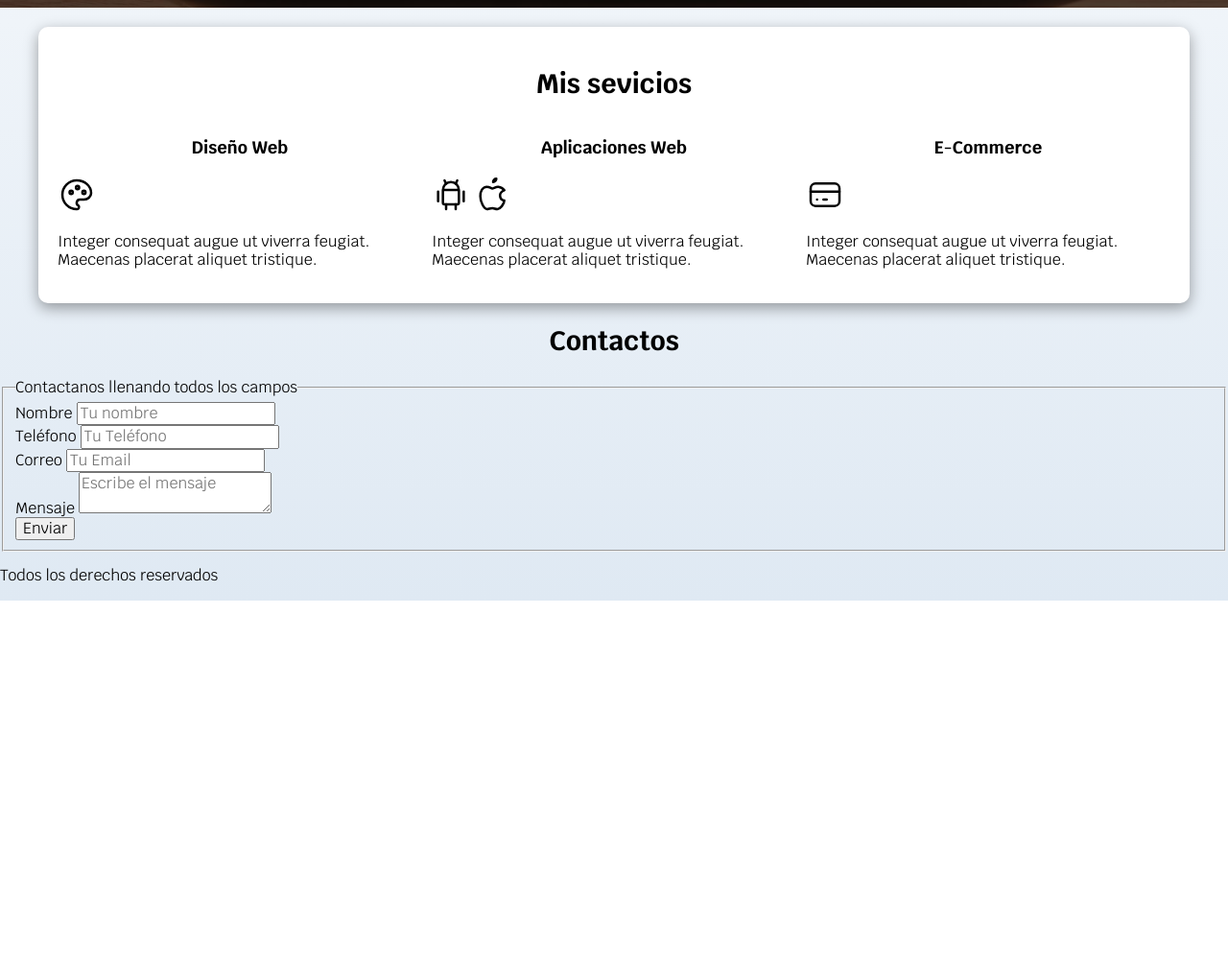
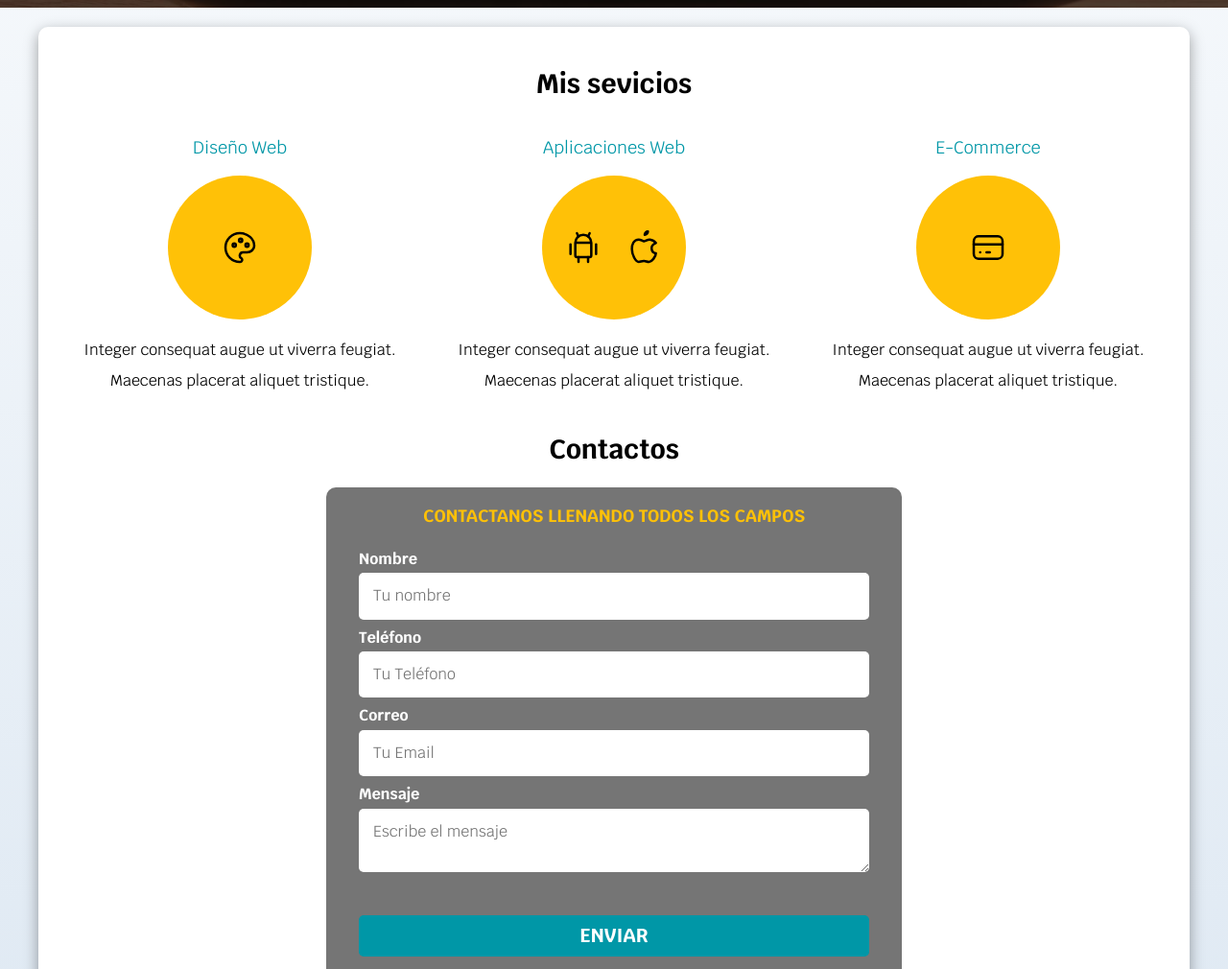
Before and after one commit to ovi1991/Freelancer-Web, a plain HTML site: page index.html in a window 1280 px wide. Shown: the part 580-1590 px from the top of the page at 96% size. Before the commit the page ends 1206 px from the top, so only its background shows below. Drawn offline with nearby package versions, Linux system fonts and the light colour scheme.

Commit message:
Actualizando

```diff
--- a/css/style.css
+++ b/css/style.css
@@ -57,6 +57,8 @@ h1,h2,h3 {
     border-radius: .5rem;
     width: 90%;
     text-align: center;
+    border: none;
+
 }
 @media (min-width: 768px) {
     .botton {
@@ -65,12 +67,35 @@ h1,h2,h3 {
 
 }
 
+.botton:hover {
+    cursor: pointer;
+}
+
 .sombra {
 box-shadow: 0px 5px 15px 0px rgba(0,0,0,0.37);
 background-color: var(--blanco);
 padding: 2rem;
 border-radius:1rem ;
 }
+
+/** Utilidades **/
+.w-sm-100 {
+    width: 100%;
+}
+@media (min-width:768px) {
+    .w-100 {
+        width: auto;
+    }
+}
+.alinear-derecha {
+    justify-content: flex-end;
+
+}
+.flex {
+    display: flex;
+}
+
+
 .nav-bg {
     background-color: var(--secundario);
 }
@@ -149,3 +174,76 @@ border-radius:1rem ;
     column-gap: 1rem;  /*Separacion de las columnnas*/
     }
 }
+
+
+.servicio  {
+    display: flex;
+    flex-direction: column;
+    align-items: center;
+}
+
+.servicio h3 {
+    color: var(--secundario);
+    font-weight: normal ;
+}
+
+.servicio p {
+    line-height: 2;
+    text-align: center;
+}
+
+.servicios .iconos {
+    height: 15rem;  /*altura */
+    width: 15rem;   /*ancho*/
+    background-color: var(--primario);
+    border-radius: 50%;
+    display: flex; /*lo ubica uno frente al otro*/
+    justify-content: space-evenly; /*Centrado*/
+    align-items: center; /*Centrado medio verticalmente*/
+}
+
+/* Contacto*/
+.formulario {
+    background-color: var(--gris);
+    width: min(60rem, 100%); /** Utilizar el valor mas pequeño**/
+    margin: 0 auto; /**Se utiliza siempre que tengamos un formulario, si su padre no es display flex**/
+    padding:2rem ;
+    border-radius: 1rem;
+
+}
+.formulario fieldset {
+    border:none;
+}
+
+.formulario legend {
+    text-align: center;
+    font-size: 1.8rem;
+    text-transform:  uppercase; /**poner texto todo en mayuscula**/
+    font-weight: 700;
+    margin-bottom: 2rem;
+    color: var(--primario);
+
+}
+
+.contenedor-campos {
+
+
+}
+
+.campo {
+    margin-bottom: 1rem;
+}
+
+.campo label {
+    color: var(--blanco);
+    font-weight: bold;
+    margin-bottom: .5rem;
+    display:block
+
+}
+.input-text {
+    width: 100%;
+    border: none;
+    padding: 1.5rem;
+    border-radius: .5rem;
+}
--- a/index.html
+++ b/index.html
@@ -55,6 +55,7 @@
 
     <section class="servicio">
         <h3>Diseño Web</h3>
+    <div class=" iconos">
         <svg xmlns="http://www.w3.org/2000/svg" class="icon icon-tabler icon-tabler-palette" width="40" height="40" viewBox="0 0 24 24" stroke-width="1.5" stroke="#000000" fill="none" stroke-linecap="round" stroke-linejoin="round">
             <path stroke="none" d="M0 0h24v24H0z" fill="none"/>
             <path d="M12 21a9 9 0 0 1 0 -18c4.97 0 9 3.582 9 8c0 1.06 -.474 2.078 -1.318 2.828c-.844 .75 -1.989 1.172 -3.182 1.172h-2.5a2 2 0 0 0 -1 3.75a1.3 1.3 0 0 1 -1 2.25" />
@@ -62,12 +63,14 @@
             <path d="M12.5 7.5m-1 0a1 1 0 1 0 2 0a1 1 0 1 0 -2 0" />
             <path d="M16.5 10.5m-1 0a1 1 0 1 0 2 0a1 1 0 1 0 -2 0" />
         </svg>
+    </div>
+
 
     <p>Integer consequat augue ut viverra feugiat. Maecenas placerat aliquet tristique. </p>
 </section>
-
 <section class="servicio">
     <h3>Aplicaciones Web</h3>
+    <div class="iconos">
         <svg xmlns="http://www.w3.org/2000/svg" class="icon icon-tabler icon-tabler-brand-android" width="40" height="40" viewBox="0 0 24 24" stroke-width="1.5" stroke="#000000" fill="none" stroke-linecap="round" stroke-linejoin="round">
             <path stroke="none" d="M0 0h24v24H0z" fill="none"/>
             <path d="M4 10l0 6" />
@@ -84,11 +87,13 @@
             <path d="M8.286 7.008c-3.216 0 -4.286 3.23 -4.286 5.92c0 3.229 2.143 8.072 4.286 8.072c1.165 -.05 1.799 -.538 3.214 -.538c1.406 0 1.607 .538 3.214 .538s4.286 -3.229 4.286 -5.381c-.03 -.011 -2.649 -.434 -2.679 -3.23c-.02 -2.335 2.589 -3.179 2.679 -3.228c-1.096 -1.606 -3.162 -2.113 -3.75 -2.153c-1.535 -.12 -3.032 1.077 -3.75 1.077c-.729 0 -2.036 -1.077 -3.214 -1.077z" />
             <path d="M12 4a2 2 0 0 0 2 -2a2 2 0 0 0 -2 2" />
         </svg>
+    </div>
     <p>Integer consequat augue ut viverra feugiat. Maecenas placerat aliquet tristique. </p>
 </section>
 
 <section class="servicio">
     <h3>E-Commerce</h3>
+    <div class=" iconos">
         <svg xmlns="http://www.w3.org/2000/svg" class="icon icon-tabler icon-tabler-credit-card" width="40" height="40" viewBox="0 0 24 24" stroke-width="1.5" stroke="#000000" fill="none" stroke-linecap="round" stroke-linejoin="round">
             <path stroke="none" d="M0 0h24v24H0z" fill="none"/>
             <path d="M3 5m0 3a3 3 0 0 1 3 -3h12a3 3 0 0 1 3 3v8a3 3 0 0 1 -3 3h-12a3 3 0 0 1 -3 -3z" />
@@ -96,39 +101,42 @@
             <path d="M7 15l.01 0" />
             <path d="M11 15l2 0" />
         </svg>
-
+    </div>
     <p>Integer consequat augue ut viverra feugiat. Maecenas placerat aliquet tristique. </p>
 </section>
 </div> <!--Cierre de la class de servcio-->
-</main>
+
 
 <section>
     <h2>Contactos</h2>
-    <form>
+    <form class="formulario">
         <fieldset>
             <legend>Contactanos llenando todos los campos</legend>
 
-            <div>
+        <div class="contenedor-campos">
+            <div class="campo" >
                 <label >Nombre</label>
-                <input type="text" placeholder="Tu nombre">
+                <input class="input-text"   type="text" placeholder="Tu nombre">
             </div>
 
-            <div>
+            <div class="campo">
                 <label>Teléfono</label>
-                <input type="tel" placeholder="Tu Teléfono">
+                <input class="input-text" type="tel" placeholder="Tu Teléfono">
             </div>
 
-            <div>
+            <div class="campo">
                 <label>Correo</label>
-                <input type="email" placeholder="Tu Email">
+                <input class="input-text" type="email" placeholder="Tu Email">
             </div>
 
             <div class="campo">
                 <label>Mensaje</label>
-                <textarea placeholder="Escribe el mensaje" class="input-text"></textarea>
+                <textarea class="input-text" placeholder="Escribe el mensaje" ></textarea>
             </div>
-            <div>
-                <input type="submit" value="Enviar">
+        </div> <!--.contenedor-campos-->
+
+            <div class="alinear-derecha flex">
+                <input class="botton w-sm-100" type="submit" value="Enviar">
             </div>
 
 
@@ -136,8 +144,9 @@
 
 
     </form>
+</section>
+</main>
 
-</section>
 <footer>
     <p>Todos los derechos reservados</p>
 </footer>
```
Lines whose indentation alone changed are shown as unchanged.
